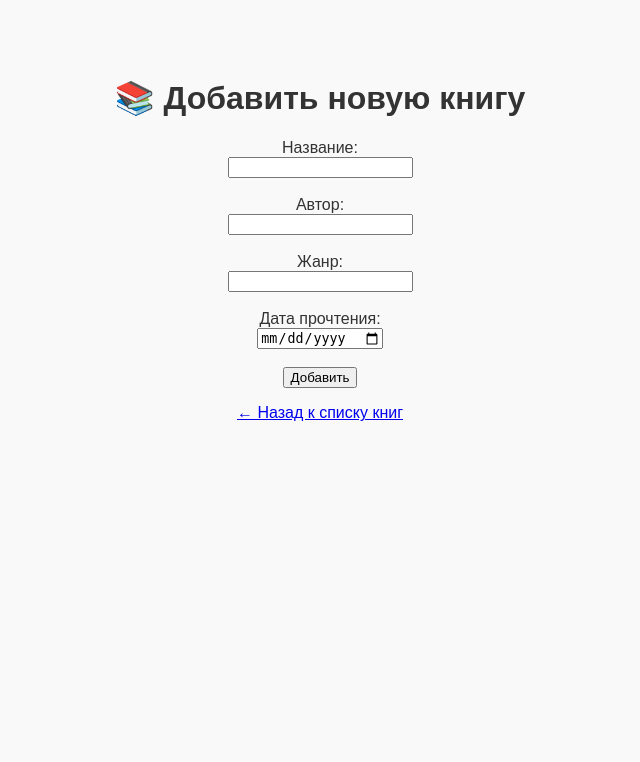
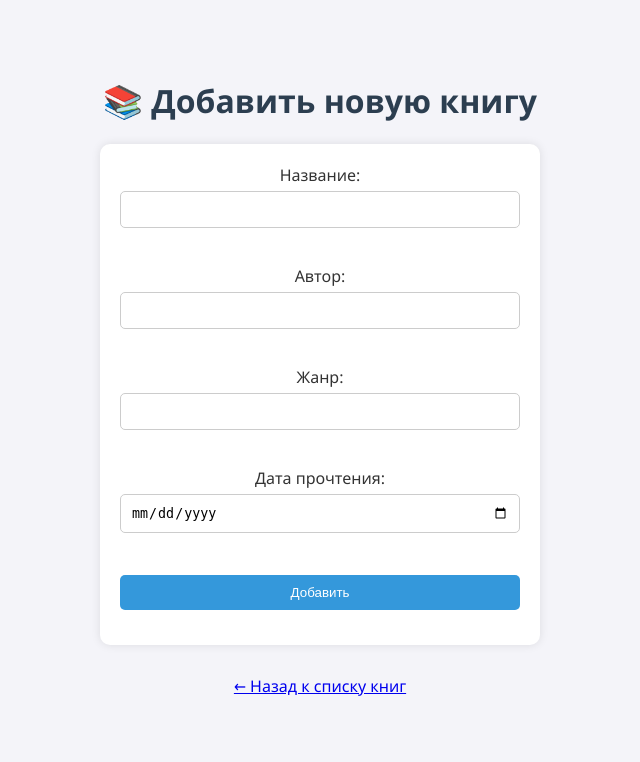
Before and after one commit to viktorovi4/book-tracker, a Flask app: page /add in a window 1280 px wide. Shown: the top 762 px of the page, without its empty margins (320-960 px from the left). Run offline with Flask 3, Linux system fonts and the light colour scheme.

Commit message:
feat: улучшен дизайн, добавлена JS-валидация и первый E2E тест через Selenium

```diff
--- a/app.py
+++ b/app.py
@@ -1,6 +1,7 @@
 from flask import Flask, render_template, request, redirect, url_for
 from flask_sqlalchemy import SQLAlchemy
 from config import Config
+from datetime import date
 
 app = Flask(__name__)
 app.config.from_object(Config)
@@ -27,7 +28,13 @@ def add_book():
         title = request.form['title']
         author = request.form['author']
         genre = request.form['genre']
-        date_read = request.form['date_read']
+        date_read_str = request.form['date_read']
+
+        # Преобразуем строку в объект date
+        try:
+            date_read = date.fromisoformat(date_read_str)
+        except ValueError:
+            return "Неверный формат даты. Используйте ГГГГ-ММ-ДД.", 400
 
         new_book = Book(title=title, author=author, genre=genre, date_read=date_read)
         db.session.add(new_book)
--- a/static/css/style.css
+++ b/static/css/style.css
@@ -1,7 +1,55 @@
 body {
-    font-family: Arial, sans-serif;
-    background-color: #f9f9f9;
+    font-family: 'Segoe UI', Tahoma, Geneva, Verdana, sans-serif;
+    background-color: #f4f4f9;
     color: #333;
     text-align: center;
-    padding-top: 50px;
+    padding: 50px 20px;
 }
+
+h1 {
+    color: #2c3e50;
+}
+
+form {
+    background-color: #fff;
+    max-width: 400px;
+    margin: 0 auto 30px auto;
+    padding: 20px;
+    border-radius: 10px;
+    box-shadow: 0 0 10px rgba(0, 0, 0, 0.1);
+}
+
+input, button {
+    padding: 10px;
+    margin: 5px 0 15px 0;
+    width: 100%;
+    box-sizing: border-box;
+    border-radius: 5px;
+    border: 1px solid #ccc;
+}
+
+button {
+    background-color: #3498db;
+    color: white;
+    border: none;
+    cursor: pointer;
+}
+
+button:hover {
+    background-color: #2980b9;
+}
+
+ul {
+    list-style-type: none;
+    padding: 0;
+    max-width: 600px;
+    margin: 0 auto;
+}
+
+li {
+    background-color: #ecf0f1;
+    margin: 10px 0;
+    padding: 15px;
+    border-radius: 8px;
+    text-align: left;
+}
```
Also changed, not shown: static/js/main.js (+16 -0 lines), tests/e2e/test_book_tracker_e2e.py (added, +41 -0 lines), README.md, instance/books.db.
